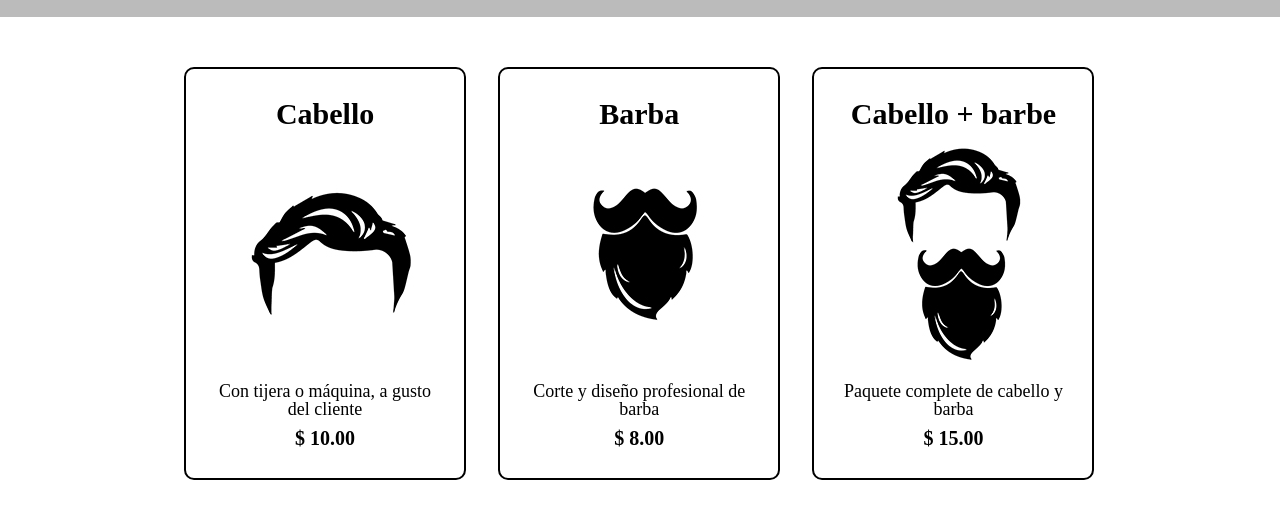
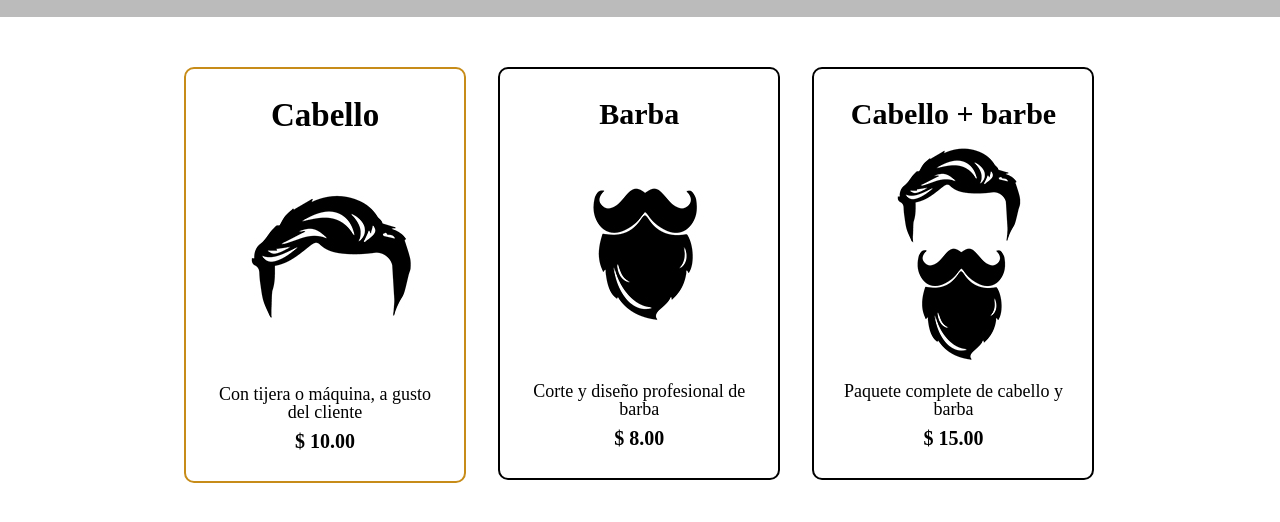
Before and after one commit to fede3mmanuel/HTML5-y-CSS3-parte-1-Mi-primera-p-gina-web, a plain HTML site: page productos.html in a window 1280 px wide. In both pictures the pointer is over the item 325 px from the left and 549 px from the top of the page. Shown: the part 276-798 px from the top of the page. Drawn offline with Linux system fonts and the light colour scheme.

Commit message:
Capturando el clic del mouse

```diff
--- a/productos.css
+++ b/productos.css
@@ -51,9 +51,21 @@ nav a:hover {
     border-radius: 10px;
 }
 
+.productos li:hover {
+    border-color: #c78c19;
+}
+
+.productos li:active {
+    border-color: #088c19;
+}
+
 .productos h2 {
     font-size: 30px;
     font-weight: bold;
+}
+
+.productos li:hover h2 {
+    font-size: 33px;
 }
 
 .producto-descripcion {
```
